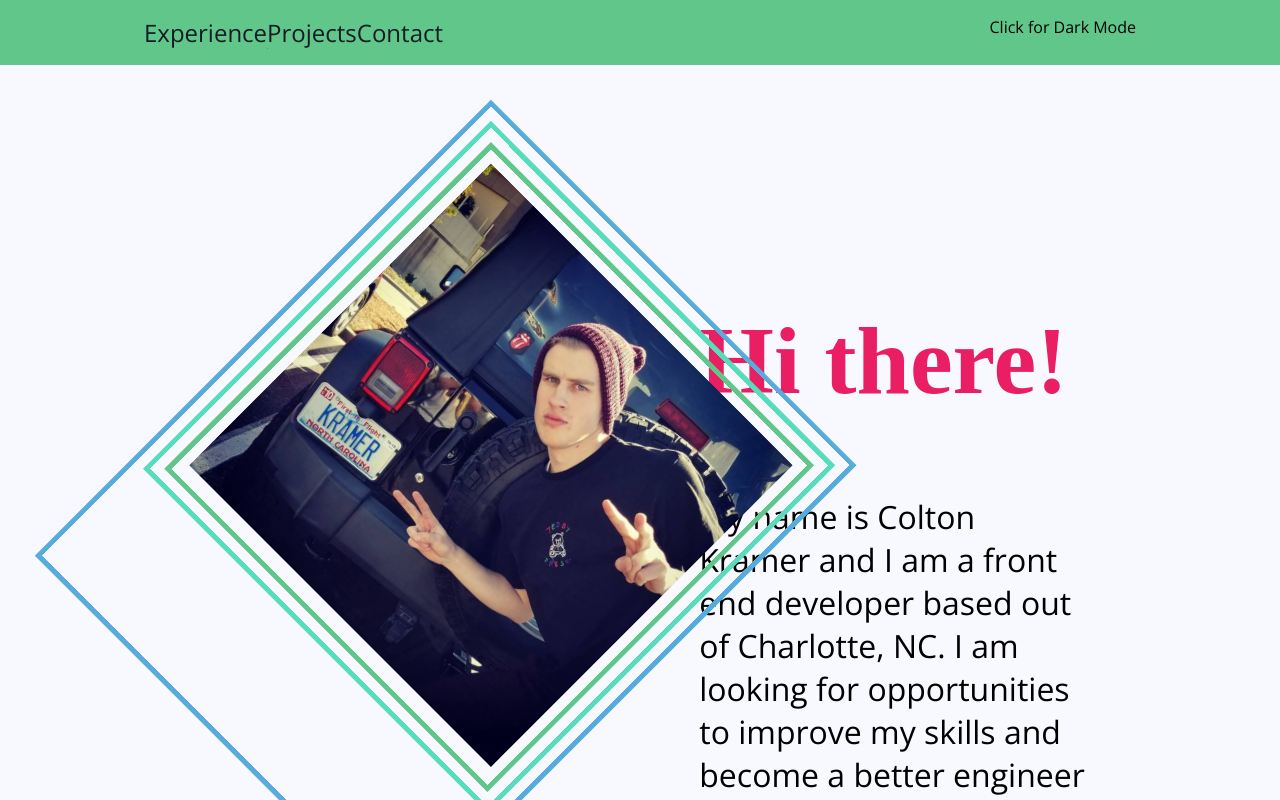
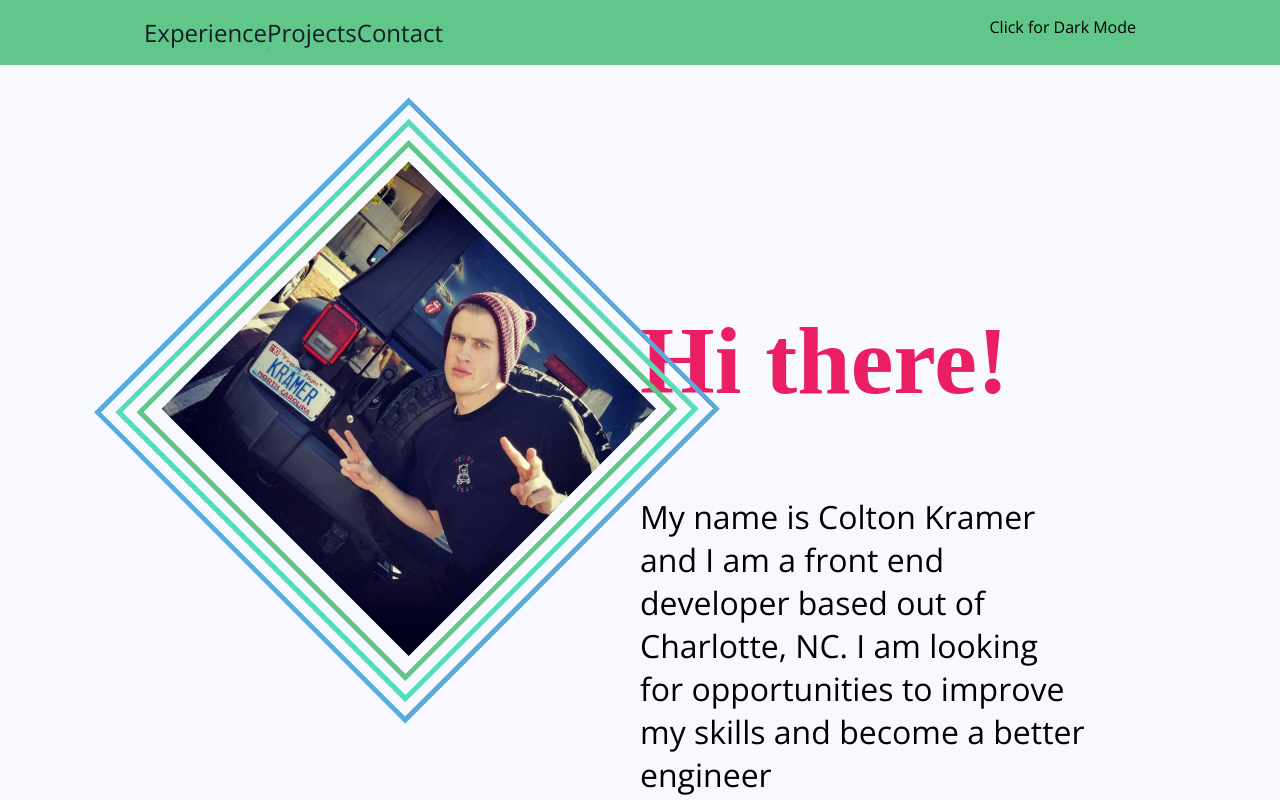
Before and after one commit to coltonkramer/personal-portfolio, a Next.js app: page / in a window 1280 px wide. Shown: the top 800 px of the page. Built offline with nearby package versions, Linux system fonts and the light colour scheme.

Commit message:
hero image fix

```diff
--- a/pages/components/home.js
+++ b/pages/components/home.js
@@ -16,8 +16,8 @@ const HomeContainer = () => {
         <Image
         alt="colton with car"
         src={coltonSrc}
-        width={500}
-        height={500}
+        width={350}
+        height={350}
         />
         </div>
         </div>
--- a/pages/components/style.module.css
+++ b/pages/components/style.module.css
@@ -110,6 +110,7 @@
   padding: 15px;
   transition-duration: 0.8s;
   transition-property: transform;
+  height: 435px;
 }
 .HeroImage3:hover {
   transform: rotate(360deg);
```
